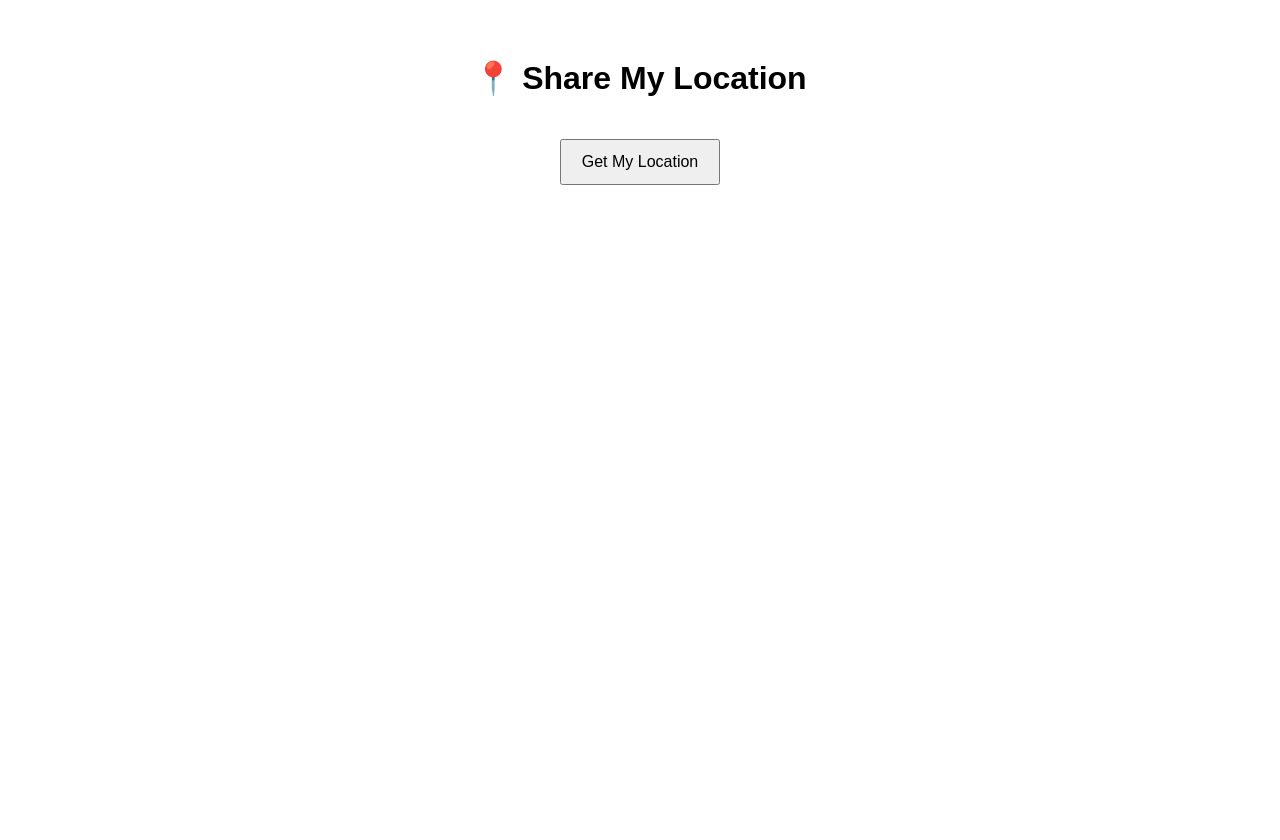
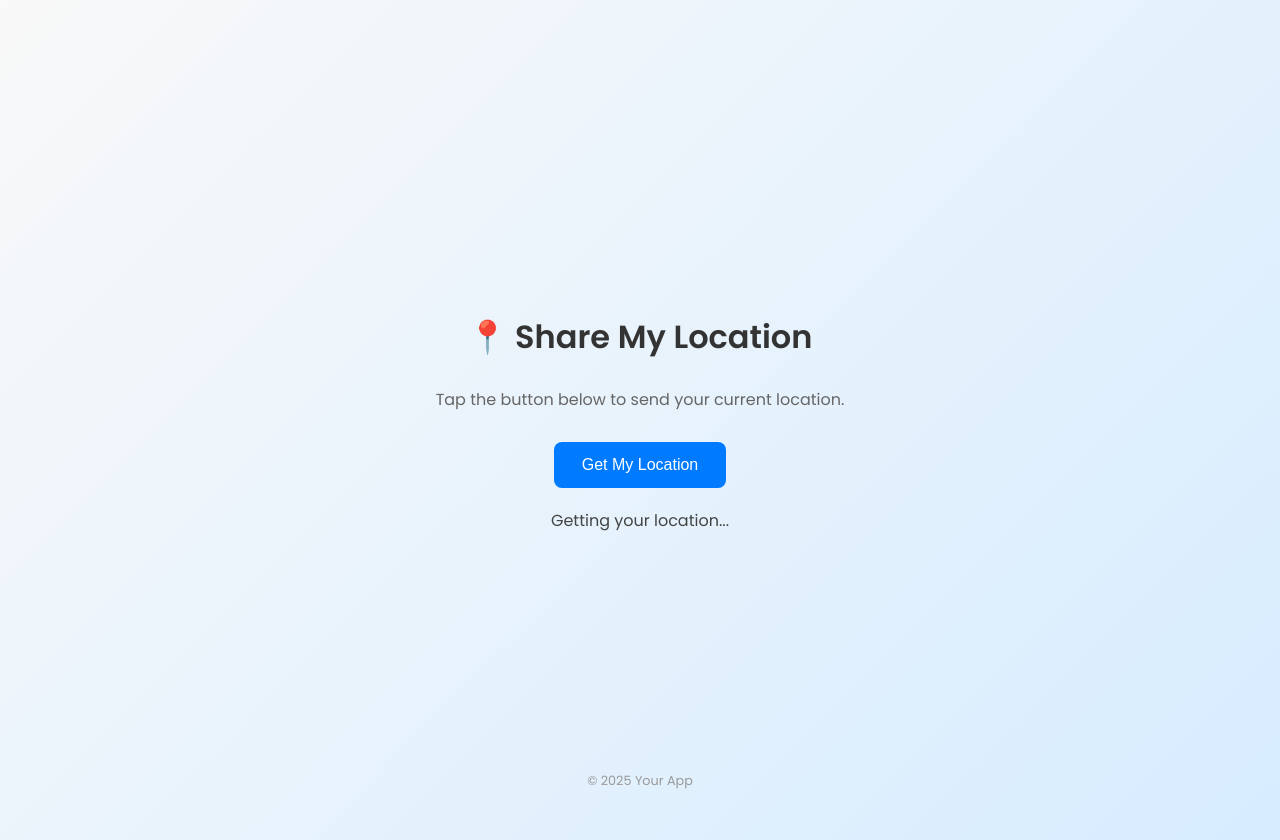
Before and after one commit to Adiidwn/gabut, a plain HTML site: page index.html in a window 1280 px wide. Both pictures are taken after a click on the button "Get My Location". Before the commit the page ends 800 px from the top, so only its background shows below. Drawn offline with Linux system fonts and the light colour scheme.

Commit message:
update front

```diff
--- a/index.html
+++ b/index.html
@@ -1,22 +1,90 @@
 <!DOCTYPE html>
-<html>
+<html lang="en">
 <head>
+  <meta charset="UTF-8">
+  <meta name="viewport" content="width=device-width, initial-scale=1">
   <title>📍 Share My Location</title>
-  <meta name="viewport" content="width=device-width, initial-scale=1">
+  <link href="https://fonts.googleapis.com/css2?family=Poppins:wght@400;600&display=swap" rel="stylesheet">
   <style>
-    body { font-family: Arial; text-align: center; padding: 30px; }
-    button { padding: 12px 20px; font-size: 16px; margin-top: 20px; }
+    body {
+      font-family: 'Poppins', sans-serif;
+      background: linear-gradient(135deg, #f9f9f9, #d6ecff);
+      display: flex;
+      flex-direction: column;
+      align-items: center;
+      justify-content: center;
+      height: 100vh;
+      margin: 0;
+      padding: 20px;
+      text-align: center;
+    }
+
+    h1 {
+      font-size: 2rem;
+      color: #333;
+      margin-bottom: 10px;
+    }
+
+    p.description {
+      font-size: 1rem;
+      color: #666;
+      margin-bottom: 30px;
+    }
+
+    button {
+      background-color: #007bff;
+      color: #fff;
+      border: none;
+      padding: 14px 28px;
+      font-size: 1rem;
+      border-radius: 8px;
+      cursor: pointer;
+      transition: background-color 0.3s ease, transform 0.2s ease;
+    }
+
+    button:hover {
+      background-color: #0056b3;
+      transform: scale(1.05);
+    }
+
+    #status {
+      margin-top: 20px;
+      font-size: 1rem;
+      color: #444;
+    }
+
+    .success {
+      color: green;
+    }
+
+    .error {
+      color: red;
+    }
+
+    footer {
+      position: absolute;
+      bottom: 10px;
+      font-size: 0.8rem;
+      color: #999;
+    }
   </style>
 </head>
 <body>
   <h1>📍 Share My Location</h1>
+  <p class="description">Tap the button below to send your current location.</p>
   <button onclick="sendLocation()">Get My Location</button>
   <p id="status"></p>
+  <footer>© 2025 Your App</footer>
 
   <script>
     function sendLocation() {
+      const status = document.getElementById("status");
+      status.className = '';
+      status.textContent = "Getting your location...";
+
       if (!navigator.geolocation) {
-        document.getElementById("status").innerText = "Geolocation is not supported.";
+        status.textContent = "Geolocation is not supported by your browser.";
+        status.className = "error";
         return;
       }
 
@@ -37,14 +105,17 @@
           })
           .then(response => response.json())
           .then(res => {
-            document.getElementById("status").innerText = "Location sent successfully!";
+            status.textContent = "✅ Location sent successfully!";
+            status.className = "success";
           })
-          .catch(err => {
-            document.getElementById("status").innerText = "Failed to send location.";
+          .catch(error => {
+            status.textContent = "❌ Failed to send location.";
+            status.className = "error";
           });
         },
         (error) => {
-          document.getElementById("status").innerText = "Could not get location.";
+          status.textContent = "❌ Could not get your location.";
+          status.className = "error";
         }
       );
     }
```
